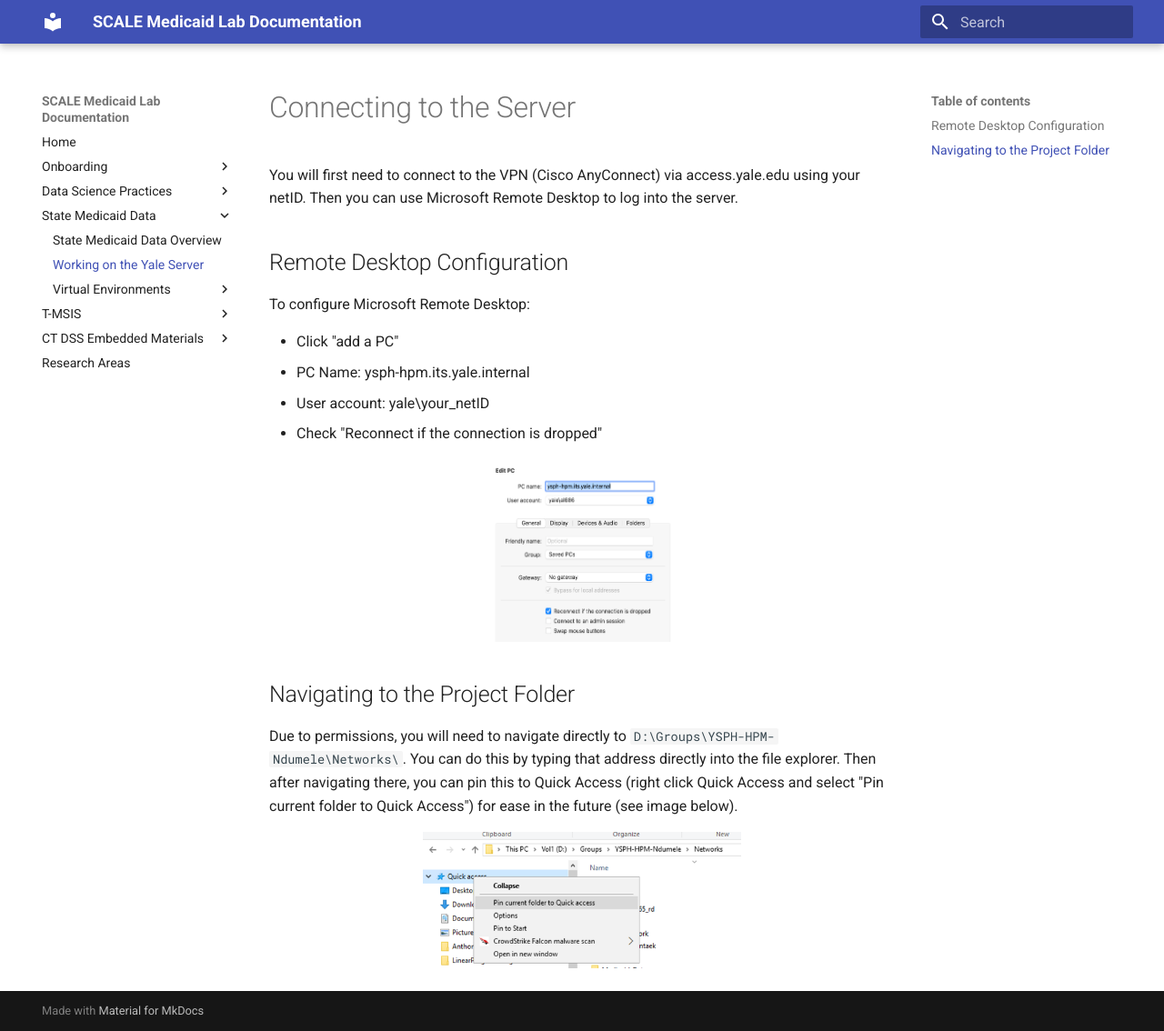
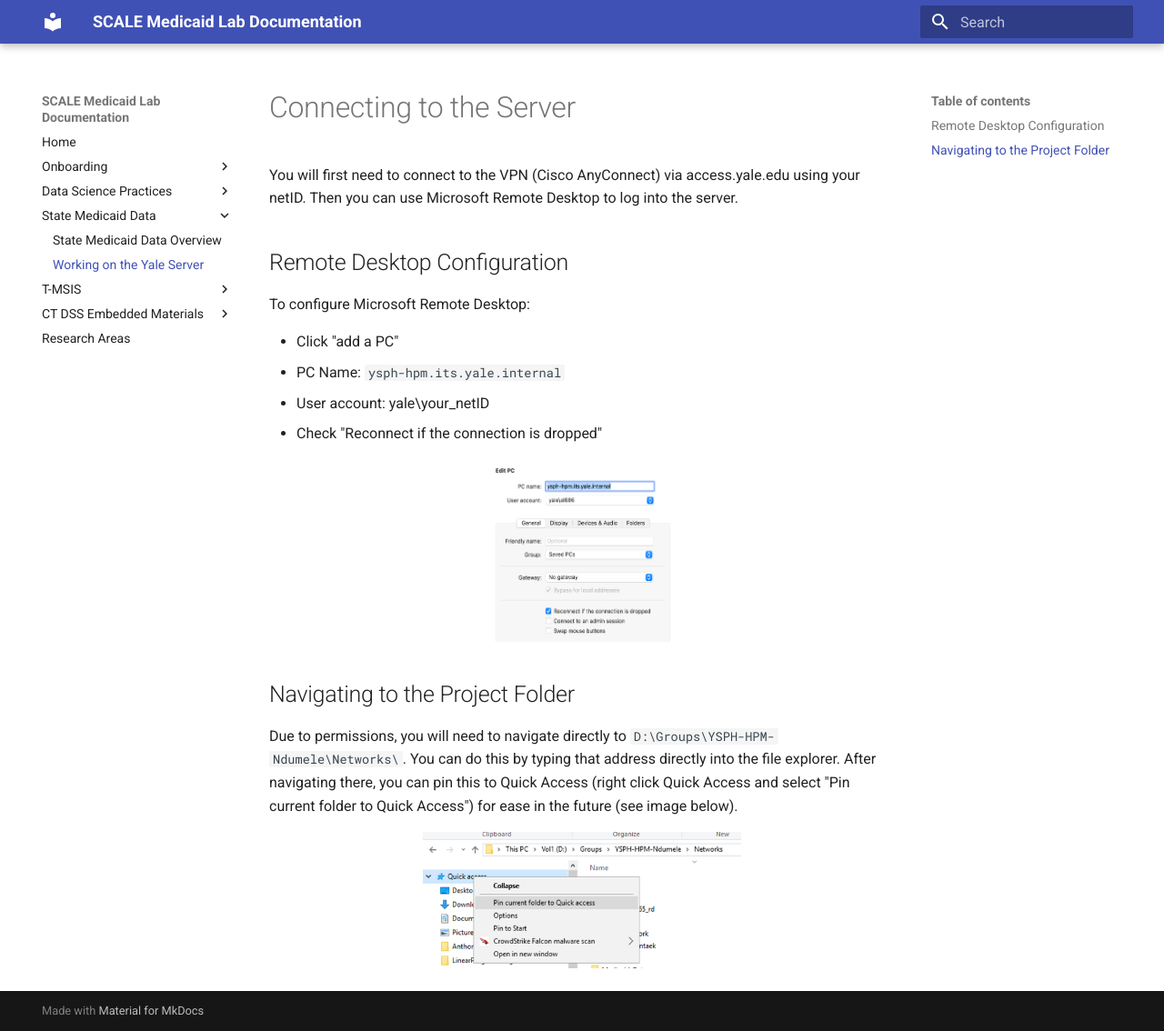
Before and after one commit to Yale-Medicaid/Documentation, an MkDocs documentation site: the page built from docs/state_data/server_connect.md, in a window 1280 px wide and 1134 px high. Shown: the whole window at 91% size. Built offline with MkDocs 1.6.1 and Material for MkDocs 9.7.7, drawn with Linux system fonts in a browser that asks for light colours.

Commit message:
move venv to data science practices

```diff
--- a/docs/state_data/server_connect.md
+++ b/docs/state_data/server_connect.md
@@ -7,7 +7,7 @@
 To configure Microsoft Remote Desktop:
 
 - Click "add a PC"
-- PC Name: ysph-hpm.its.yale.internal
+- PC Name: `ysph-hpm.its.yale.internal`
 - User account: yale\your_netID
 - Check "Reconnect if the connection is dropped"
 
@@ -15,6 +15,6 @@
 
 ## Navigating to the Project Folder
 
-Due to permissions, you will need to navigate directly to `D:\Groups\YSPH-HPM-Ndumele\Networks\`. You can do this by typing that address directly into the file explorer. Then after navigating there, you can pin this to Quick Access (right click Quick Access and select "Pin current folder to Quick Access") for ease in the future (see image below).
+Due to permissions, you will need to navigate directly to `D:\Groups\YSPH-HPM-Ndumele\Networks\`. You can do this by typing that address directly into the file explorer. After navigating there, you can pin this to Quick Access (right click Quick Access and select "Pin current folder to Quick Access") for ease in the future (see image below).
 
 ![Quick Access](../images/quick_access.png){: style="height: 150px;width: 350px;display: block; margin: 0 auto"}
--- a/mkdocs.yml
+++ b/mkdocs.yml
@@ -29,13 +29,13 @@
     - Coding Conventions: data_science/coding_conventions.md
     - Open Data Resources: data_science/open_data_resources.md
     - Parallelization: data_science/parallelization.md
-  - State Medicaid Data:
-    - State Medicaid Data Overview: state_data/state_medicaid_data.md
-    - Working on the Yale Server: state_data/server_connect.md
     - Virtual Environments:
       - Overview: state_data/venv/venv_overview.md
       - Python Virtual Environments: state_data/venv/py_venv.md
       - R Virtual Environments: state_data/venv/r_venv.md
+  - State Medicaid Data:
+    - State Medicaid Data Overview: state_data/state_medicaid_data.md
+    - Working on the Yale Server: state_data/server_connect.md
   - T-MSIS:
     - T-MSIS Overview: tmsis/tmsis_medicaid_data.md
     - Working on Milgram: tmsis/tmsis_getting_started.md
```
Also changed, not shown: docs/state_data/state_medicaid_data.md (+1 -1 lines).
